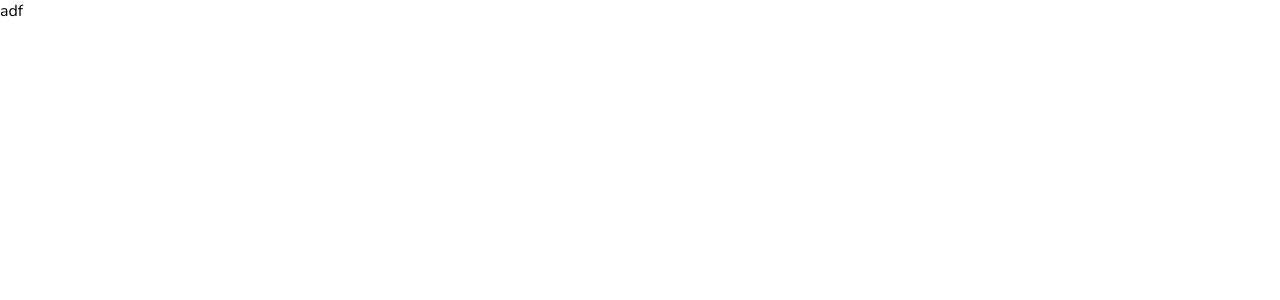
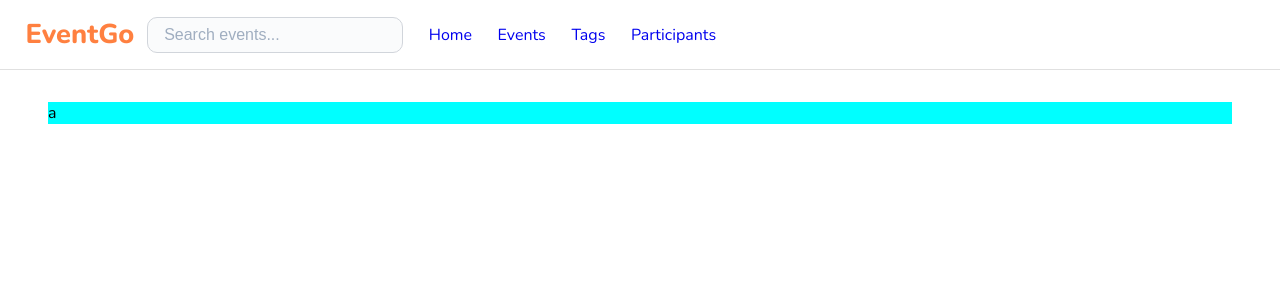
Before and after one commit to nicholassuwirman/EventGo, a React (Vite) app: page / in a window 1280 px wide. Shown: the top 300 px of the page. Built offline with nearby package versions, Linux system fonts and the light colour scheme.

Commit message:
home and navbar boiler plate done

```diff
--- a/index.html
+++ b/index.html
@@ -4,7 +4,7 @@
     <meta charset="UTF-8" />
     <link rel="icon" type="image/svg+xml" href="/vite.svg" />
     <meta name="viewport" content="width=device-width, initial-scale=1.0" />
-    <title>fwe-ha-1123080</title>
+    <title>EventGo</title>
   </head>
   <body>
     <div id="root"></div>
--- a/package.json
+++ b/package.json
@@ -11,13 +11,15 @@
   },
   "dependencies": {
     "react": "^19.1.1",
-    "react-dom": "^19.1.1"
+    "react-dom": "^19.1.1",
+    "react-router-dom": "^7.9.4"
   },
   "devDependencies": {
     "@eslint/js": "^9.36.0",
     "@types/node": "^24.6.0",
     "@types/react": "^19.1.16",
     "@types/react-dom": "^19.1.9",
+    "@types/react-router-dom": "^5.3.3",
     "@vitejs/plugin-react": "^5.0.4",
     "eslint": "^9.36.0",
     "eslint-plugin-react-hooks": "^5.2.0",
--- a/src/App.tsx
+++ b/src/App.tsx
@@ -1,15 +1,20 @@
-import { useState } from 'react'
-import reactLogo from './assets/react.svg'
-import viteLogo from '/vite.svg'
+import React from 'react'
+import { BrowserRouter as Router, Routes, Route } from 'react-router-dom'
+import Navbar from './frontend/components/navbar/navbar'
+import Home from './frontend/components/home/home'
 import './App.css'
 
 function App() {
-  const [count, setCount] = useState(0)
-
   return (
-    <>
-      <p>adf</p>
-    </>
+    <Router>
+      <Navbar />
+      <main>
+        <Routes>
+          <Route path="/" element={<Home />} />
+          <Route path="/home" element={<Home />} />
+        </Routes>
+      </main>
+    </Router>
   )
 }
 
--- /dev/null
+++ b/src/frontend/components/home/home.css
@@ -0,0 +1,12 @@
+.home-container {
+    padding-top: 4vh;
+    padding-bottom: 4vh;
+    padding-left: 6vh;
+    padding-right: 6vh;
+}
+
+.home-section-container {
+    height: 20%;
+    width: 100%;
+    background-color: aqua;
+}
--- /dev/null
+++ b/src/frontend/components/home/home.tsx
@@ -0,0 +1,14 @@
+import React from 'react';
+import './home.css';
+
+const Home: React.FC = () => {
+    return (
+        <div className='home-container'>
+            <div className='home-section-container'>
+<p>a</p>
+            </div>
+        </div>
+    );
+};
+
+export default Home;
--- /dev/null
+++ b/src/frontend/components/navbar/navbar.css
@@ -0,0 +1,51 @@
+.navbar-container {
+    padding-left: 2vw;
+    padding-right: 2vw;
+    padding-top: 2vh;
+    padding-bottom: 2vh;
+    border-bottom: 1px solid #e0e0e0; /* light gray line */
+    display: flex;
+}
+
+.event-go-text {
+    font-size: 1.7rem;
+    font-weight: 800;
+    color: var(--orange);
+}
+
+.navbar-search {
+    display: flex;
+    align-items: center;
+    margin-left: 1vw;
+    margin-right: 1vw;
+}
+
+.navbar-search-input {
+    width: 20vw;
+    padding: 0.5em 1em;
+    border: 1px solid #d1d5db;
+    border-radius: 10px;
+    font-size: 1rem;
+    outline: none;
+    background: #fafbfc;
+    color: #333;
+    transition: border-color 0.2s;
+    margin-right: 1vw;
+}
+
+.navbar-search-input:focus {
+    border-color: var(--orange);
+    background: #fff;
+}
+
+.navbar-search-input::placeholder {
+    color: #a0aec0;
+    font-size: 1rem;
+}
+
+.navbar-links {
+    margin-right: 2vw;
+    text-decoration: none;
+    padding-top: 1vh;
+
+}
--- /dev/null
+++ b/src/frontend/components/navbar/navbar.tsx
@@ -0,0 +1,34 @@
+import React from 'react';
+import { Link } from 'react-router-dom';
+import './navbar.css';
+
+const Navbar: React.FC = () => {
+    return (
+        <nav className='navbar-container'>
+            <p className='event-go-text'>
+                EventGo
+            </p>
+            <div className="navbar-search">
+                <input
+                    type="text"
+                    placeholder="Search events..."
+                    className="navbar-search-input"
+                />
+            </div>
+            <Link to="/" className='navbar-links'>
+                Home
+            </Link>
+            <Link to="/events" className='navbar-links'>
+                Events
+            </Link>
+            <Link to="/tags" className='navbar-links'>
+                Tags
+            </Link>
+            <Link to="/participants" className='navbar-links'>
+                Participants
+            </Link>
+        </nav>
+    );
+};
+
+export default Navbar;
--- a/src/index.css
+++ b/src/index.css
@@ -2,6 +2,8 @@
 
 
 :root {
+  --blue: #0046FF;
+  --orange: #FF8040;
   font-family: 'Nunito', -apple-system, BlinkMacSystemFont, 'Segoe UI', Roboto, 'Helvetica Neue', Arial, sans-serif;
 }
 
```
Also changed, not shown: 2 other files (tests, documents, lock files or other folders).
